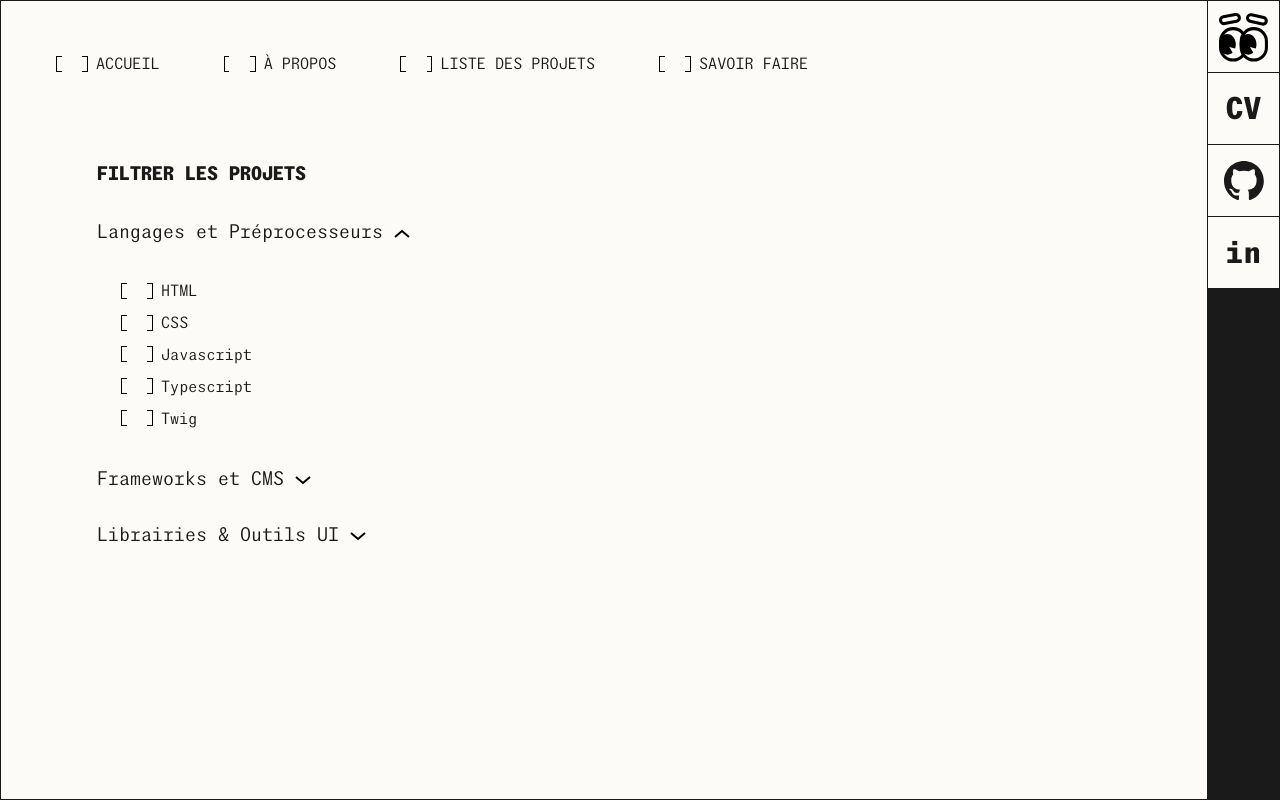
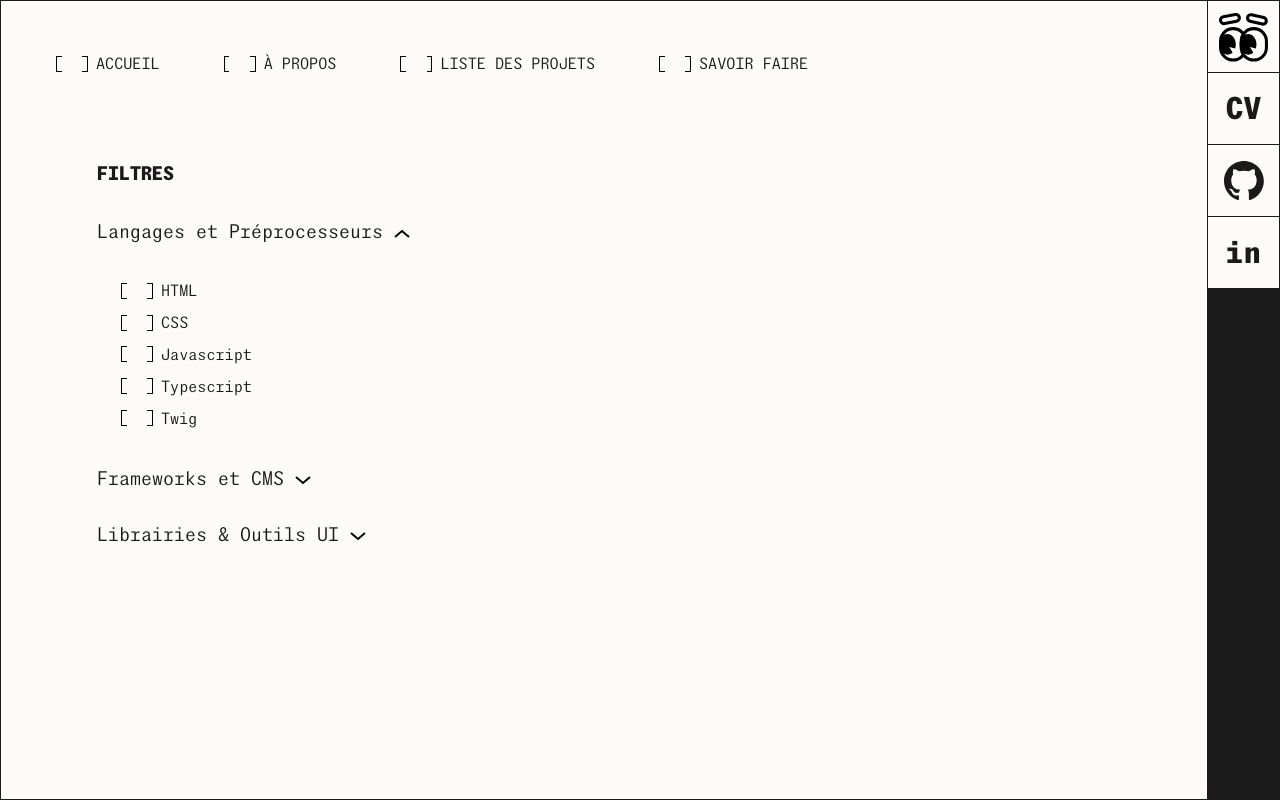
Before and after one commit to Dratatin/portfolio, a SvelteKit app: page /projects in a window 1280 px wide. Built offline with nearby package versions, Linux system fonts and the light colour scheme.

Commit message:
Optimize filters section ,state mangment and animation

```diff
--- a/src/lib/components/FilterGroup.svelte
+++ b/src/lib/components/FilterGroup.svelte
@@ -6,9 +6,20 @@
 	let {
 		filterTitle,
 		filterList,
+		filterId,
+		openDropdown = toggleDrowpdown,
 		filterOpen = false
-	}: { filterTitle: string; filterList: Filter[]; filterOpen?: boolean } = $props();
-	let dropdownOpen = $state(filterOpen);
+	}: {
+		filterTitle: string;
+		filterList: Filter[];
+		filterId: string;
+		openDropdown?: (filterId: string) => void;
+		filterOpen?: boolean;
+	} = $props();
+
+	function toggleDrowpdown() {
+		filterOpen = !filterOpen;
+	}
 
 	function handleInputChange(filter: Filter) {
 		filterList = filterList.map((mapFilter) => {
@@ -21,9 +32,9 @@
 	}
 </script>
 
-<fieldset class="filter-group" class:open={dropdownOpen === true}>
+<fieldset class="filter-group" class:open={filterOpen}>
 	<legend class="filter-legend">
-		<button class="dropdown-button" onclick={() => (dropdownOpen = !dropdownOpen)}>
+		<button class="dropdown-button" onclick={() => openDropdown(filterId)}>
 			{filterTitle}
 			<svg
 				class="dropdown-arrow"
--- a/src/routes/(nestedpage)/projects/+page.svelte
+++ b/src/routes/(nestedpage)/projects/+page.svelte
@@ -1,7 +1,11 @@
 <script lang="ts">
 	import FilterGroup from "$lib/components/FilterGroup.svelte";
 
-	const filterLang = [
+	const filters = [
+		{
+			filterid: "lang",
+			filterTitle: "Langages et Préprocesseurs",
+			filterTable: [
 				{
 					filterName: "HTML",
 					isActive: false
@@ -22,8 +26,12 @@
 					filterName: "Twig",
 					isActive: false
 				}
-	];
-	const filterFram = [
+			]
+		},
+		{
+			filterid: "fram",
+			filterTitle: "Frameworks et CMS",
+			filterTable: [
 				{
 					filterName: "React",
 					isActive: false
@@ -44,8 +52,12 @@
 					filterName: "Wordpress",
 					isActive: false
 				}
-	];
-	const filterLib = [
+			]
+		},
+		{
+			filterid: "lib",
+			filterTitle: "Librairies & Outils UI",
+			filterTable: [
 				{
 					filterName: "Tailwind",
 					isActive: false
@@ -58,19 +70,33 @@
 					filterName: "Three.js",
 					isActive: false
 				}
+			]
+		}
 	];
+
+	let filterOpen: string | null = $state("lang");
+
+	function openDropdown(filterid: string) {
+		if (filterid === filterOpen) {
+			filterOpen = null;
+		} else {
+			filterOpen = filterid;
+		}
+	}
 </script>
 
 <section class="projects container-padding">
 	<div class="filters container-padding">
-		<h2 class="filters-title">Filtrer les projets</h2>
+		<h2 class="filters-title">Filtres</h2>
+		{#each filters as filter, index (index)}
 			<FilterGroup
-			filterTitle="Langages et Préprocesseurs"
-			filterList={filterLang}
-			filterOpen={true}
+				filterId={filter.filterid}
+				filterTitle={filter.filterTitle}
+				filterList={filter.filterTable}
+				{openDropdown}
+				filterOpen={filter.filterid === filterOpen}
 			/>
-		<FilterGroup filterTitle="Frameworks et CMS" filterList={filterFram} />
-		<FilterGroup filterTitle="Librairies & Outils UI" filterList={filterLib} />
+		{/each}
 	</div>
 	<div class="projects-list"></div>
 </section>
```
Lines whose indentation alone changed are shown as unchanged.
